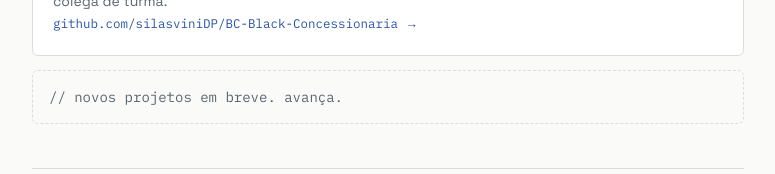
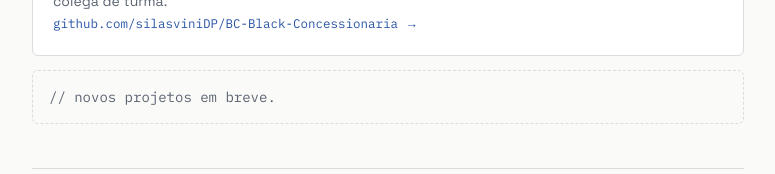
Before and after one commit to silasviniDP/Portfolio, a Next.js app: page / in a window 1280 px wide. Shown: the part 1314-1488 px from the top of the page, without its empty margins (252-1027 px from the left). Built offline with nearby package versions, Linux system fonts and the light colour scheme.

Commit message:
refactor(projects): retira uma palavra incoesa

```diff
--- a/components/Projects.tsx
+++ b/components/Projects.tsx
@@ -54,7 +54,6 @@ export default function Projects() {
 
       <div className="rounded-md border border-dashed border-line p-4 font-mono text-sm text-ink-soft">
         // novos projetos em breve.
-        avança.
       </div>
     </section>
   );
```
